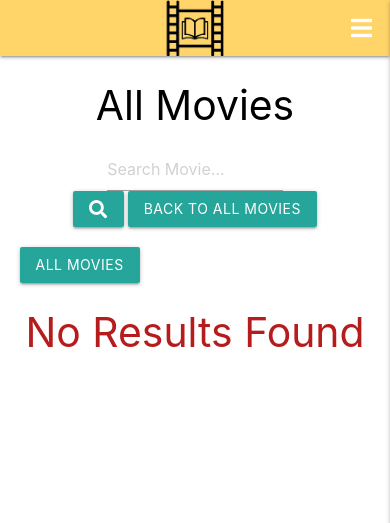
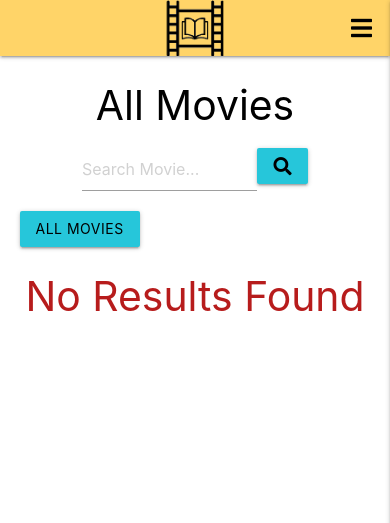
Before and after one commit to Code-Institute-Submissions/Dynjashik-MSP3-Movie-collection_OctREsub, a Flask app: page /movies in a window 390 px wide. Shown: the top 523 px of the page. Run offline with Flask 2, Linux system fonts and the light colour scheme; data that the repository does not hold is empty; some libraries are stand-ins or nearby versions.

Commit message:
Style color for body, text, buttons and style menu, cattegory buttons for mobile version

```diff
--- a/templates/add_category.html
+++ b/templates/add_category.html
@@ -17,7 +17,7 @@
          <!-- submit button -->
             <div class="row">
                 <div class="col s12 center-align">
-                    <button type="submit" class="btn">Add</button>
+                    <button type="submit" class="btn cyan lighten-1 black-text">Add</button>
                 </div>
             </div>
 
--- a/templates/add_movie.html
+++ b/templates/add_movie.html
@@ -71,7 +71,7 @@
          <!-- submit button -->
             <div class="row">
                 <div class="col s12 center-align">
-                    <button type="submit" class="btn">Add movie
+                    <button type="submit" class="btn cyan lighten-1 black-text">Add movie
                     </button>
                 </div>
             </div>
--- a/templates/base.html
+++ b/templates/base.html
@@ -34,7 +34,7 @@
 				<a href="{{ url_for('home_page') }}" class="center brand-logo">
                     <img src="../static/images/logo-icon.png" alt="Website logo">
                 </a>
-				<a href="#" data-target="mobile-demo" class="sidenav-trigger right"><i class="fas fa-bars"></i></a>
+				<a href="#" data-target="mobile-demo" class="sidenav-trigger right"><i class="fas fa-bars black-text"></i></a>
                 {% if session.user %}
                 <span class="username">{{session.user}}</span>
                 {% endif %}
@@ -43,7 +43,7 @@
 
         <!-- mobile sidenav -->
         <ul class="sidenav" id="mobile-demo">
-            <li><h4 class="light-blue-text text-darken 4">Movies by books</h4></li>
+            <li><h4 class="orange lighten-1 text-darken 4">Movies by books</h4></li>
             <li><a href="{{ url_for('home_page') }}">Home</a></li>
             <li><a href="{{ url_for('movie_page') }}">Movies</a></li>
         {% if session.user %}
@@ -69,7 +69,7 @@
                           <p>{{ message }}</p>
                         </div>
                         <div class="modal-footer flash-modal-button">
-                          <a href="#!" class="modal-action modal-close waves-effect waves-green btn">OK</a>
+                          <a href="#!" class="modal-action modal-close waves-effect btn cyan lighten-1">OK</a>
                         </div>
                     </div>
                 {% endfor %}
--- a/templates/edit_movie.html
+++ b/templates/edit_movie.html
@@ -79,10 +79,10 @@
             <div class="row">
                 <div class="col s12 center-align">
                     <!-- cancel button -->
-                    <a href="{{ url_for('movie_page') }}" class="btn-large red">
+                    <a href="{{ url_for('movie_page') }}" class="btn-large red lighten-1 black-text">
                         Cancel <i class="fas fa-times-circle right"></i>
                     </a>
-                    <button type="submit" class="btn-large">Edit movie
+                    <button type="submit" class="btn-large cyan lighten-1 black-text">Edit movie
                         <i class="fas fa-edit right"></i>
                     </button>
                 </div>
--- a/templates/movies.html
+++ b/templates/movies.html
@@ -6,16 +6,15 @@
     <form class="search-input" action="{{ url_for('search') }}" method="POST">
         <input type="search" placeholder="Search Movie..." name="query" id="query">
         <div class="search-btns">
-            <button type="submit" class="waves-effect waves-light btn btn-color"><i class="fas fa-search"></i></button>
-            <a href="{{ url_for('movie_page') }}" class="btn cb-btn--back btn-color" >Back to all movies</a>
+            <button type="submit" class="waves-effect waves-light btn cyan lighten-1 black-text"><i class="fas fa-search"></i></button>
         </div>
     </form>
 
     <div class="category-menu">
-        <a href="{{ url_for('movie_page') }}" class="waves-effect waves-light btn btn-color">All movies</a>
+        <a href="{{ url_for('movie_page') }}" class="waves-effect waves-light btn cyan lighten-1 black-text">All movies</a>
      <!--Categories Menu -->
         {% for category in categories %}
-            <a class="waves-effect waves-light btn btn-color" href="{{url_for('movie_page_filtered', category=category.category_name)}}">{{ category.category_name }}</a>
+            <a class="waves-effect waves-light btn cyan lighten-1 black-text btn-margin" href="{{url_for('movie_page_filtered', category=category.category_name)}}">{{ category.category_name }}</a>
         {% endfor %}
     </div>
 
@@ -33,9 +32,9 @@
                     {% endif %}
 
                     {% if session.user|lower == movie.created_by|lower %}
-                    <a class="btn-edit btn-floating halfway-fab waves-effect waves-light btn-color" href="{{url_for('edit_movie', movie_id=movie._id)}}"><i class="material-icons">edit</i></a>
+                    <a class="btn-edit btn-floating halfway-fab waves-effect waves-light cyan lighten-1" href="{{url_for('edit_movie', movie_id=movie._id)}}"><i class="material-icons black-text">edit</i></a>
                     <!-- Delete Modal -->
-                    <a class="btn-delete modal-trigger btn-floating halfway-fab waves-effect waves-light red lighten-3" href="#modal{{movie._id}}"><i class="material-icons">delete</i></a>
+                    <a class="btn-delete modal-trigger btn-floating halfway-fab waves-effect waves-light red lighten-1" href="#modal{{movie._id}}"><i class="material-icons black-text">delete</i></a>
                     {% endif %}
 
                 </div>
@@ -46,8 +45,8 @@
                         <h5>Are you sure want to delete this movie?</h5>
                         </div>
                         <div class="modal-footer">
-                        <a href="#!" class="modal-close btn-flat btn-yellow">No</a>
-                        <a href="{{ url_for('delete_movie', movie_id=movie._id) }}" class="modal-close btn btn-color">Yes</a>
+                        <a href="{{ url_for('delete_movie', movie_id=movie._id) }}" class="modal-close btn cyan lighten-1 black-text">Yes</a>
+                        <a href="#!" class="modal-close btn-flat red lighten-1 black-text">No</a>
                         </div>
                     </div>
                 </div>
--- a/templates/signin.html
+++ b/templates/signin.html
@@ -25,7 +25,7 @@
 
             <!-- sign in -->
             <div class="row center-align">
-                <button type="submit" class="waves-effect waves-light btn">Sign In</button>
+                <button type="submit" class="waves-effect waves-light btn cyan lighten-1 black-text">Sign In</button>
             </div>
         </form>
     </div>
--- a/templates/signup.html
+++ b/templates/signup.html
@@ -44,7 +44,7 @@
 
             <!-- sign up -->
             <div class="row center-align">
-                <button type="submit" class="waves-effect waves-light btn" onclick="validatePassword()">Sign Up</button>
+                <button type="submit" class="waves-effect waves-light btn cyan lighten-1 black-text" onclick="validatePassword()">Sign Up</button>
             </div>
         </form>
     </div>
```
Also changed, not shown: templates/categories.html (+5 -5 lines), templates/home.html (+6 -6 lines).
